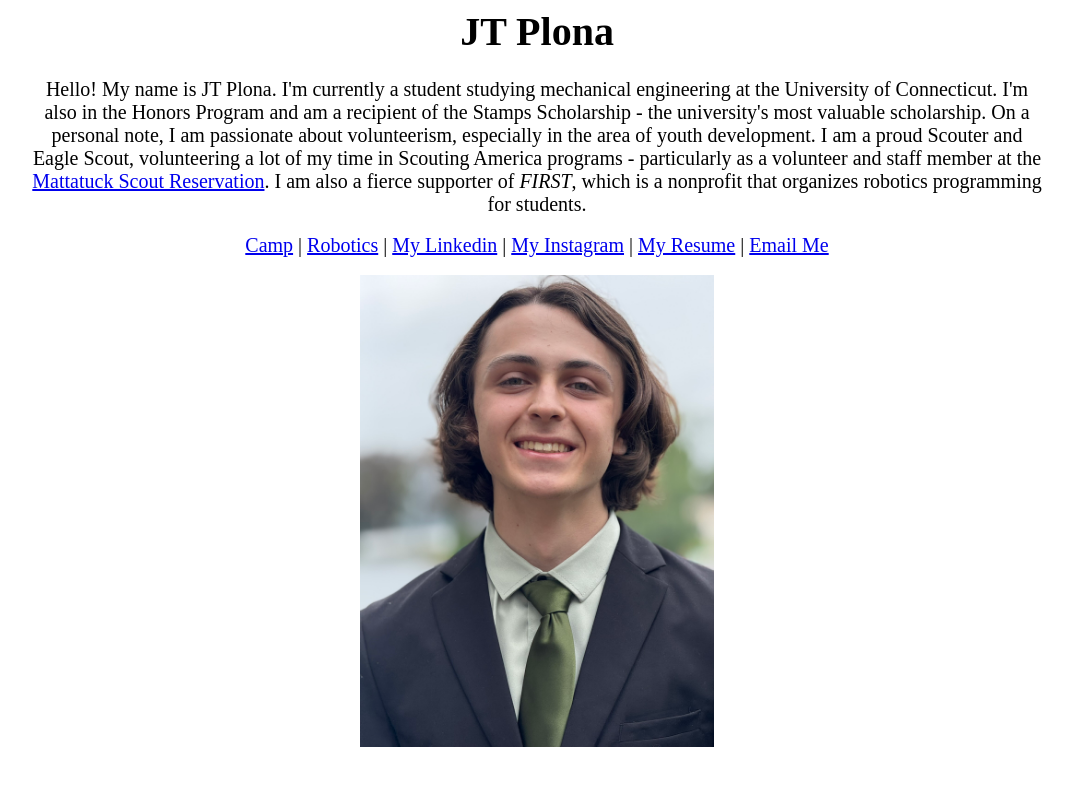
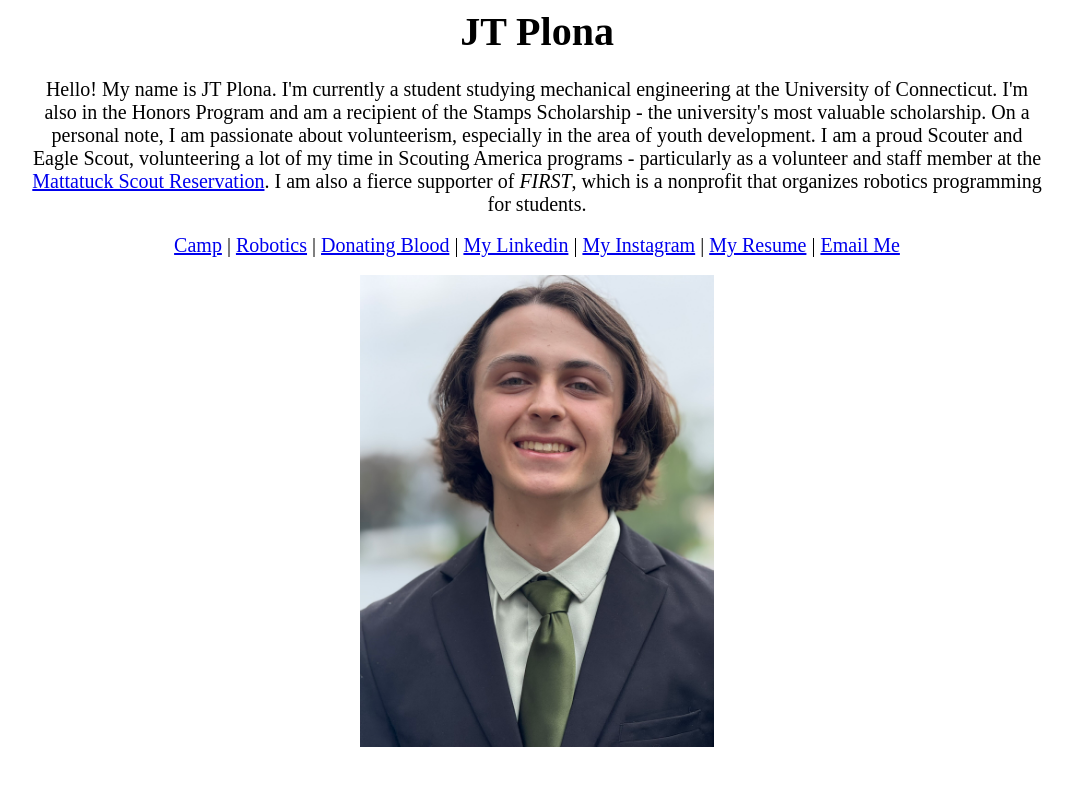
Before and after one commit to jt-pl/jt-pl.github.io, a Jekyll site: the page index.html, which Jekyll copies as it is, in a window 1280 px wide. Shown: the top 786 px of the page, without its empty margins (103-1176 px from the left). Built offline with Jekyll 4.4.1, drawn with Linux system fonts in a browser that asks for light colours; some web fonts are replaced.

Commit message:
Update index.html

```diff
--- a/index.html
+++ b/index.html
@@ -15,7 +15,7 @@
 
 <br>
 
-<center><a href="/camp">Camp</a> | <a href ="/robotics">Robotics</a> | <a href="https://linkedin.com/in/jonathan-plona" target="_blank">My Linkedin</a> | <a href="https://instagram.com/jtplona">My Instagram</a> | <a href="/pdf/Jonathan Plona Resume.pdf" target="_blank">My Resume</a> | <a href="mailto:jonathan.plona@uconn.edu">Email Me</a></center>
+<center><a href="/camp">Camp</a> | <a href ="/robotics">Robotics</a> | <a href="/blood">Donating Blood</a> | <a href="https://linkedin.com/in/jonathan-plona" target="_blank">My Linkedin</a> | <a href="https://instagram.com/jtplona">My Instagram</a> | <a href="/pdf/Jonathan Plona Resume.pdf" target="_blank">My Resume</a> | <a href="mailto:jonathan.plona@uconn.edu">Email Me</a></center>
 
 <br>
 
```
